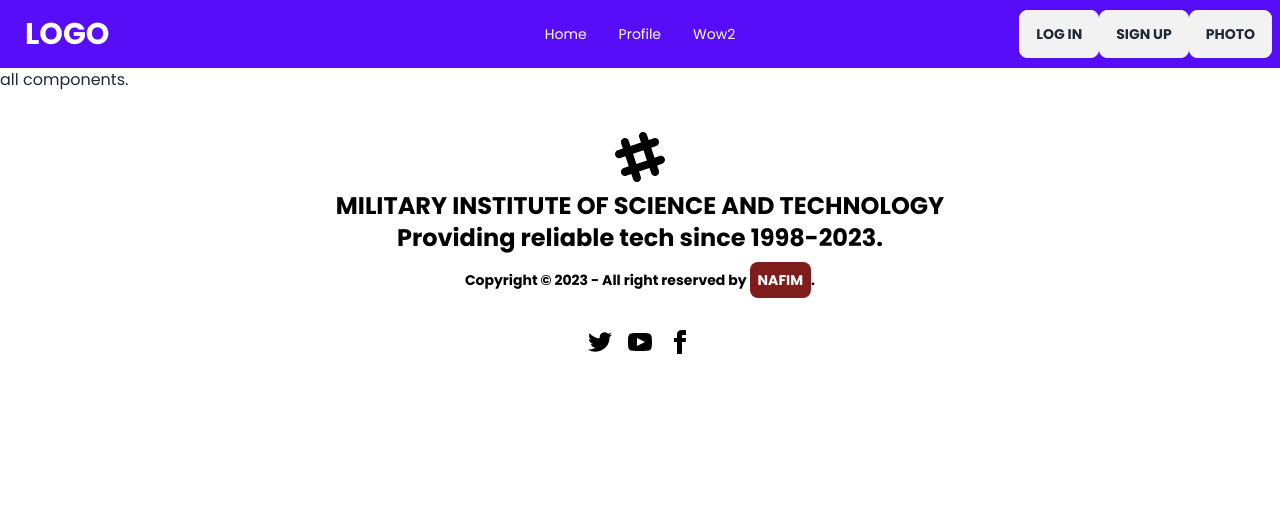
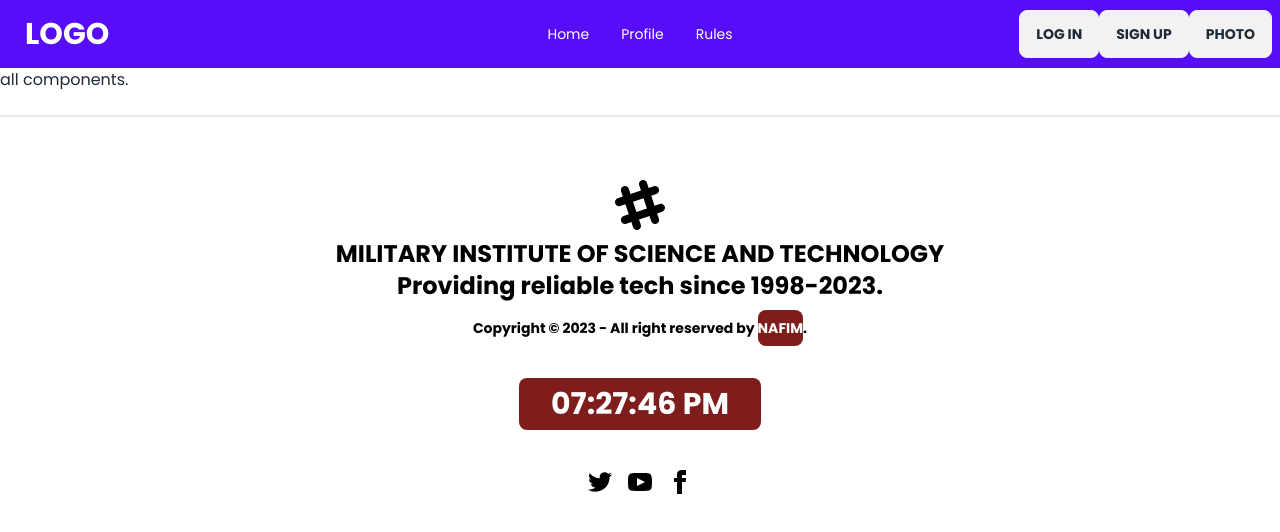
Before and after one commit to nafim191119/EECE-21-official-web, a React (Vite) app: page / in a window 1280 px wide. Shown: the top 532 px of the page. Built offline with nearby package versions, Linux system fonts and the light colour scheme.

Commit message:
website-updated

```diff
--- a/index.html
+++ b/index.html
@@ -5,6 +5,7 @@
     <link rel="icon" type="image/svg+xml" href="/vite.svg" />
     <meta name="viewport" content="width=device-width, initial-scale=1.0" />
     <title>Vite</title>
+    <link rel="stylesheet" href="carousel.css"/>
   </head>
   <body>
     <div id="root"></div>
--- a/package.json
+++ b/package.json
@@ -14,6 +14,7 @@
     "match-sorter": "^6.3.1",
     "react": "^18.2.0",
     "react-dom": "^18.2.0",
+    "react-responsive-carousel": "^3.2.23",
     "react-router-dom": "^6.16.0",
     "sort-by": "^1.2.0"
   },
--- /dev/null
+++ b/src/Components/Clock.jsx
@@ -0,0 +1,19 @@
+import { useState, useEffect } from 'react';
+
+const Clock = () => {
+    const [time, setTime] = useState(new Date());
+
+    useEffect(() => {
+        const intervalId = setInterval(() => {
+            setTime(new Date());
+        }, 1000);
+
+        return () => clearInterval(intervalId);
+    }, []);
+
+    const formattedTime = time.toLocaleTimeString([], { hour: '2-digit', minute: '2-digit', second: '2-digit' });
+
+    return <div>{formattedTime}</div>;
+};
+
+export default Clock;
--- a/src/Footer/Footer.jsx
+++ b/src/Footer/Footer.jsx
@@ -1,15 +1,19 @@
+import Clock from "../Components/Clock";
+
 const Footer = () => {
     const currentYear = new Date().getFullYear();
     return (
         <div>
+            <div className="divider"></div>
             <footer className="footer footer-center p-10 bg-white text-black">
                 <aside>
                     <svg width="50" height="50" viewBox="0 0 24 24" xmlns="http://www.w3.org/2000/svg" fillRule="evenodd" clipRule="evenodd" className="inline-block fill-current"><path d="M22.672 15.226l-2.432.811.841 2.515c.33 1.019-.209 2.127-1.23 2.456-1.15.325-2.148-.321-2.463-1.226l-.84-2.518-5.013 1.677.84 2.517c.391 1.203-.434 2.542-1.831 2.542-.88 0-1.601-.564-1.86-1.314l-.842-2.516-2.431.809c-1.135.328-2.145-.317-2.463-1.229-.329-1.018.211-2.127 1.231-2.456l2.432-.809-1.621-4.823-2.432.808c-1.355.384-2.558-.59-2.558-1.839 0-.817.509-1.582 1.327-1.846l2.433-.809-.842-2.515c-.33-1.02.211-2.129 1.232-2.458 1.02-.329 2.13.209 2.461 1.229l.842 2.515 5.011-1.677-.839-2.517c-.403-1.238.484-2.553 1.843-2.553.819 0 1.585.509 1.85 1.326l.841 2.517 2.431-.81c1.02-.33 2.131.211 2.461 1.229.332 1.018-.21 2.126-1.23 2.456l-2.433.809 1.622 4.823 2.433-.809c1.242-.401 2.557.484 2.557 1.838 0 .819-.51 1.583-1.328 1.847m-8.992-6.428l-5.01 1.675 1.619 4.828 5.011-1.674-1.62-4.829z"></path></svg>
                     <p className="font-bold text-2xl">
                         MILITARY INSTITUTE OF SCIENCE AND TECHNOLOGY <br />Providing reliable tech since 1998-{currentYear}.
                     </p>
-                    <p className="font-bold mt-2">Copyright © {currentYear} - All right reserved by <span className="bg-red-900 px-2 py-2 rounded-lg uppercase text-white">Nafim</span>.</p>
+                    <p className="font-bold mt-2">Copyright © {currentYear} - All right reserved by <span className="bg-red-900 px- py-2 rounded-lg uppercase text-white">Nafim</span>.</p>
                 </aside>
+                <span className="bg-red-900 px-8 py-2 rounded-lg uppercase text-white text-3xl font-bold"><Clock></Clock></span>
                 <nav>
                     <div className="grid grid-flow-col gap-4">
                         <a><svg xmlns="http://www.w3.org/2000/svg" width="24" height="24" viewBox="0 0 24 24" className="fill-current"><path d="M24 4.557c-.883.392-1.832.656-2.828.775 1.017-.609 1.798-1.574 2.165-2.724-.951.564-2.005.974-3.127 1.195-.897-.957-2.178-1.555-3.594-1.555-3.179 0-5.515 2.966-4.797 6.045-4.091-.205-7.719-2.165-10.148-5.144-1.29 2.213-.669 5.108 1.523 6.574-.806-.026-1.566-.247-2.229-.616-.054 2.281 1.581 4.415 3.949 4.89-.693.188-1.452.232-2.224.084.626 1.956 2.444 3.379 4.6 3.419-2.07 1.623-4.678 2.348-7.29 2.04 2.179 1.397 4.768 2.212 7.548 2.212 9.142 0 14.307-7.721 13.995-14.646.962-.695 1.797-1.562 2.457-2.549z"></path></svg></a>
--- a/src/NavBar/NavBar.jsx
+++ b/src/NavBar/NavBar.jsx
@@ -11,7 +11,7 @@ const NavBar = () => {
                     <ul className="menu menu-horizontal px-1">
                         <li><Link to="/">Home</Link></li>
                         <li><Link to="/profile">Profile</Link>  </li>
-                        <li><a>Wow2</a></li>
+                        <li><Link to="/rules">Rules</Link></li>
                     </ul>
                 </div>
                 <div className="navbar-end">
--- a/src/ProfileItem/ProfileItem.jsx
+++ b/src/ProfileItem/ProfileItem.jsx
@@ -10,7 +10,7 @@ const ProfileItem = () => {
             .then(data => setStudentInfo(data))
     }, [])
     return (
-        <div className="grid lg:grid-cols-3 md:grid-cols-2 sm:grid-cols-1 mt-40">
+        <div className="grid lg:grid-cols-3 md:grid-cols-3 sm:grid-cols-1 mt-40">
             {
                 studentInfo.map(item => <Card
                     key={item._id}
--- a/src/Routes/Routes.jsx
+++ b/src/Routes/Routes.jsx
@@ -4,6 +4,7 @@ import {
 import Main from "../Main/Main";
 import Home from "../Home/Home";
 import Profile from "../Profile/Profile";
+import Rules from "../Rules/Rules";
 
 export const router = createBrowserRouter([
     {
@@ -18,6 +19,10 @@ export const router = createBrowserRouter([
                 path: '/profile',
                 element: <Profile></Profile>
             },
+            {
+                path: '/rules',
+                element: <Rules></Rules>
+            }
         ]
     }
 ])
--- /dev/null
+++ b/src/Rules/Rules.jsx
@@ -0,0 +1,11 @@
+import React from 'react';
+
+const Rules = () => {
+    return (
+        <div>
+            Salam Must
+        </div>
+    );
+};
+
+export default Rules;
```
Also changed, not shown: src/ProfileItem/ProfioleItem.jsx (deleted), src/assets/Military_Institute_of_Science_and_Technology_Monogram.svg.png (added), 1 other file (tests, documents, lock files or other folders).
